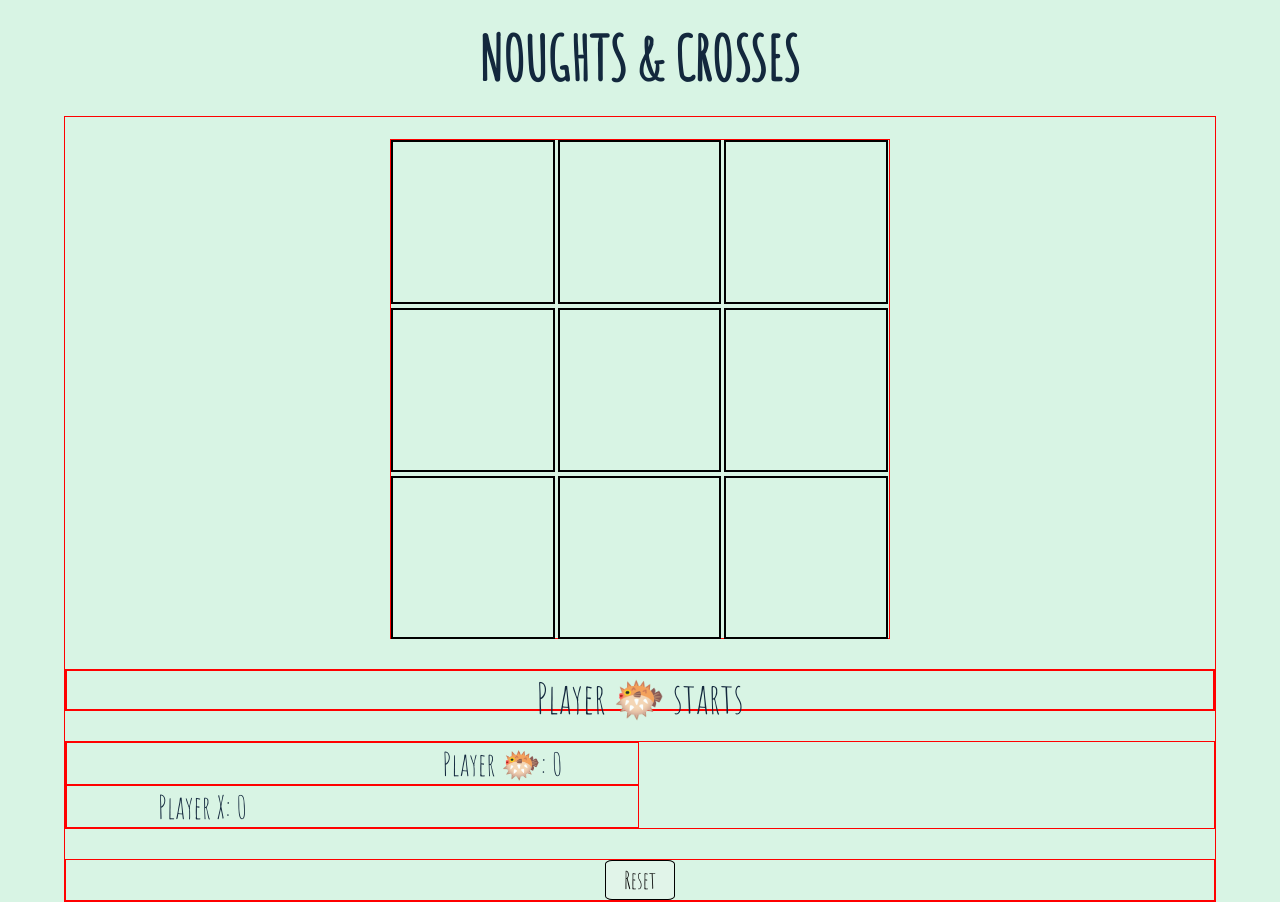
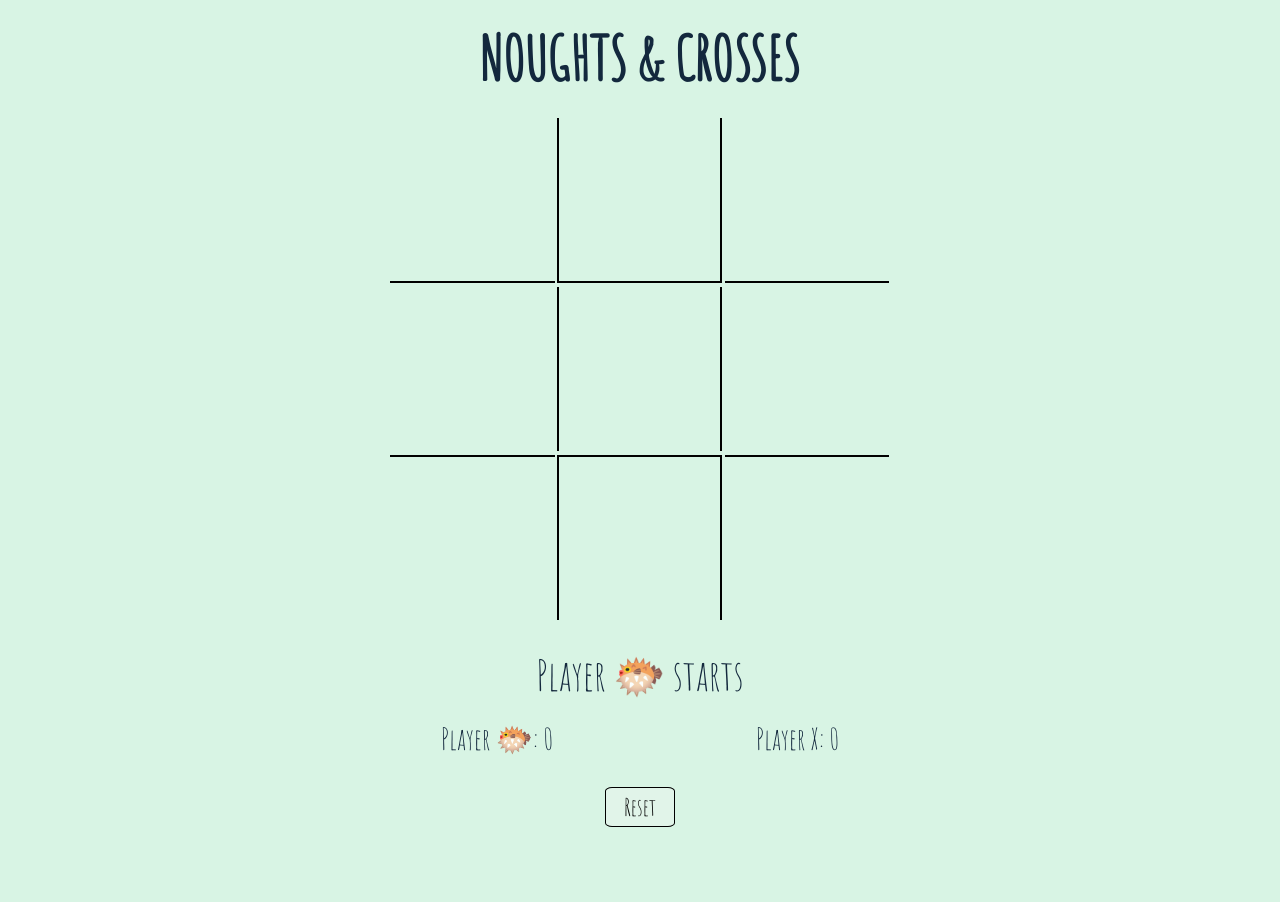
Before and after one commit to katshaze/project0, a plain HTML site: page index.html in a window 1280 px wide. After the commit the page ends 827 px from the top, so only its background shows below. Drawn offline with Linux system fonts and the light colour scheme.

Commit message:
fixed tally results nav bar to stack when browser small

```diff
--- a/css/style.css
+++ b/css/style.css
@@ -1,7 +1,7 @@
 /* For testing purposes - remove later */
-div {
+/* div {
   border: red solid 1px;
-}
+} */
 /* Above is for testing purposes - remove later */
 
 * {
@@ -95,13 +95,6 @@ h1 {
   font-family: 'Amatic SC', cursive;
 }
 
-/*.message-container {
-  position:relative;
-  width: 50%;
-  height: 100%;
-  margin: 0 auto;
-}*/
-
 .result div {
   position: absolute;
   width: 100%;
@@ -115,24 +108,15 @@ h1 {
   visibility: hidden;
 }
 
-.tally-bar {
-  margin: 0 auto;
-}
-
-.tally-bar div {
-  width: 49.9%;
-  margin: 0 auto;
-  display: inline-block;
-  font-size: 32px;
+nav ul {
+  padding: 0;
   text-align: center;
 }
 
-.left-tally {
-  padding-left: 300px;
-}
-
-.right-tally {
-  padding-right: 300px;
+nav ul li {
+  display: inline-block;
+  padding: 0 100px;
+  font-size: 30px;
 }
 
 .reset {
--- a/index.html
+++ b/index.html
@@ -67,10 +67,12 @@
         <div class="X-starts">Player X starts</div>
         <div class="Blowfish-starts">Player &#128033; starts</div>
       </div>
-      <div class="tally-bar">
-        <div class="left-tally">Player &#128033;:  <span class="Blowfish-tally">0</span></div>
-        <div class="right-tally">Player X:  <span class="X-tally">0</span></div>
-      </div>
+      <nav class="tally-bar">
+        <ul>
+          <li class="left-tally">Player &#128033;:  <span class="Blowfish-tally">0</span></li>
+          <li class="right-tally">Player X:  <span class="X-tally">0</span></li>
+        </ul>
+      </nav>
       <div class="reset">
         <button>Reset</button>
       </div>
```
